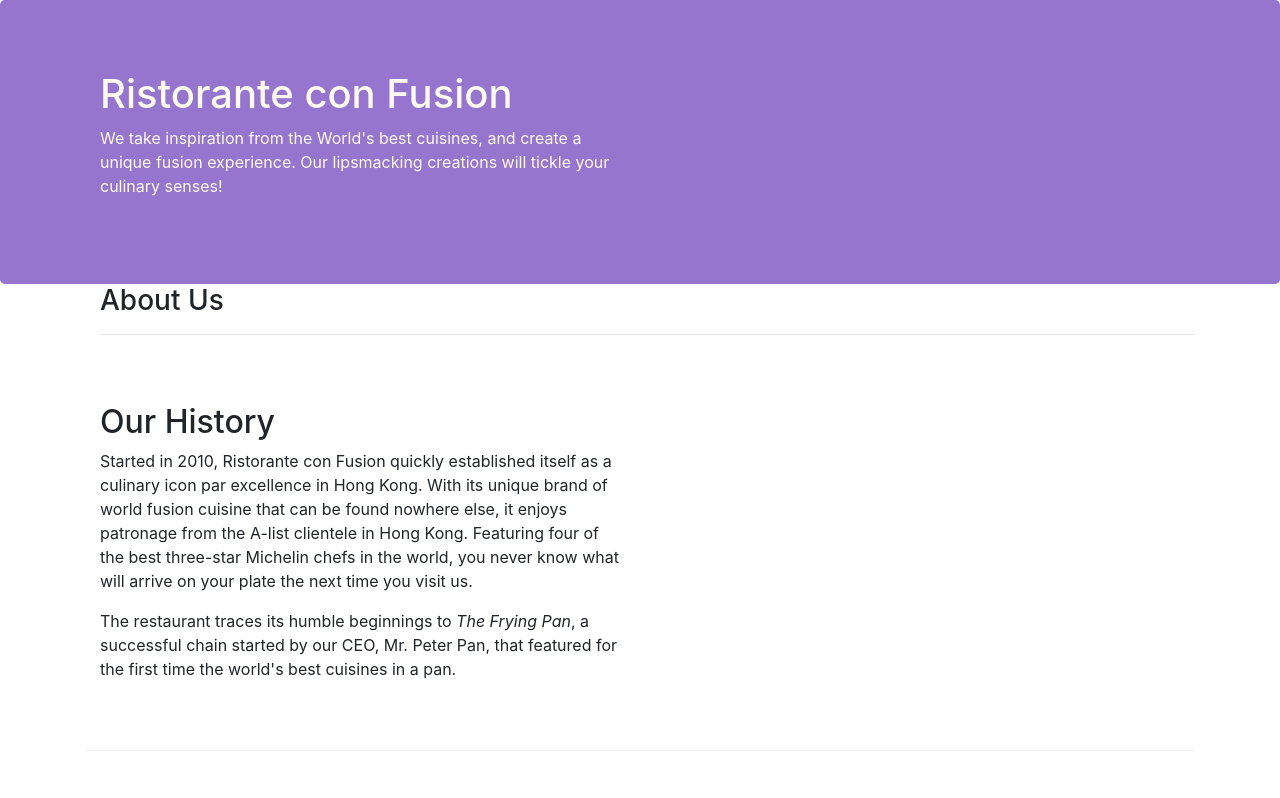
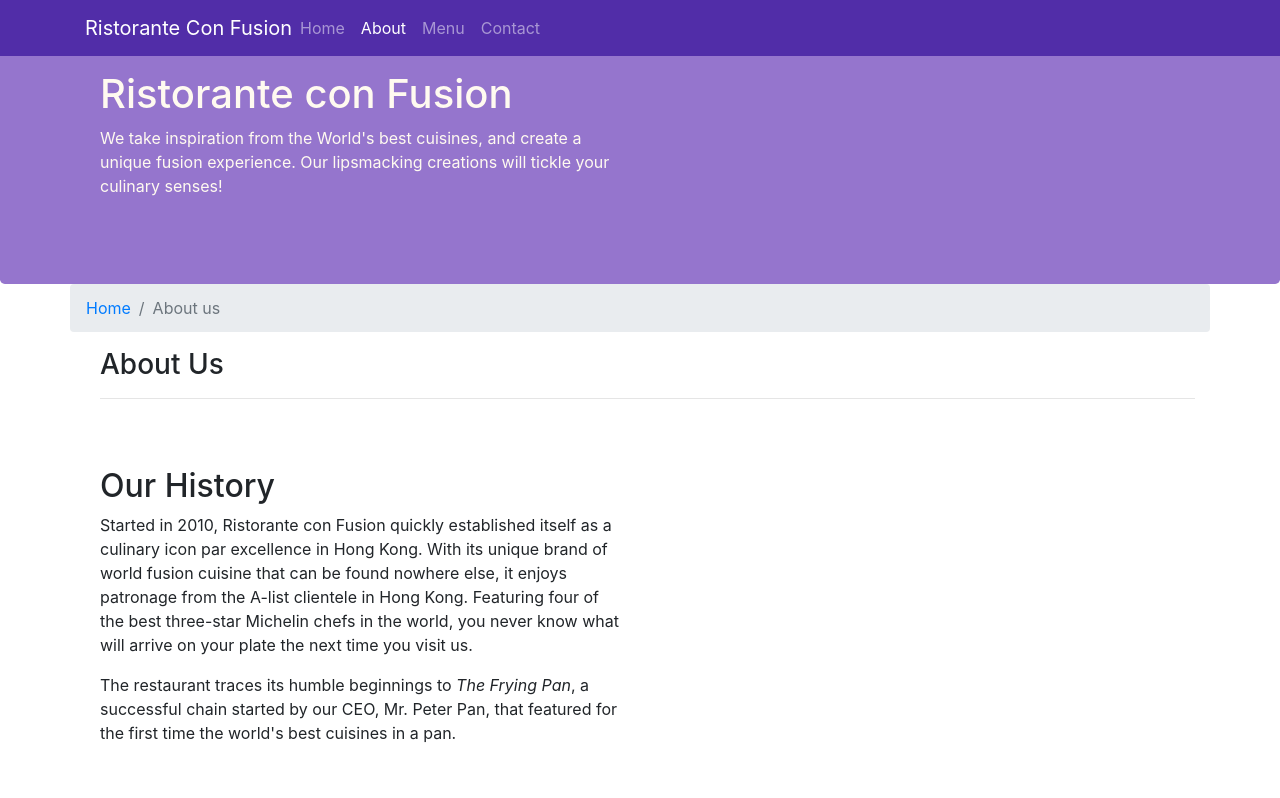
Before and after one commit to finderkeeper3107/bootstrap4, a website: page aboutus.html in a window 1280 px wide. Shown: the top 798 px of the page. Drawn offline with nearby package versions, Linux system fonts and the light colour scheme.

Commit message:
Added breadcrumb to Aboutus page

```diff
--- a/aboutus.html
+++ b/aboutus.html
@@ -18,6 +18,33 @@
   </head>
 
   <body>
+    <nav class="navbar navbar-dark navbar-expand-sm fixed-top">
+      <div class="container">
+        <button
+          class="navbar-toggler"
+          type="button"
+          data-toggle="collapse"
+          data-target="#Navbar"
+        >
+          <span class="navbar-toggler-icon"></span>
+        </button>
+        <a class="navbar-brand mr-auto" href="./index.html"
+          >Ristorante Con Fusion</a
+        >
+        <div class="collapse navbar-collapse" id="Navbar">
+          <ul class="navbar-nav mr-auto">
+            <li class="nav-item ">
+              <a class="nav-link" href="./index.html">Home</a>
+            </li>
+            <li class="nav-item">
+              <a class="nav-link active" href="#">About</a>
+            </li>
+            <li class="nav-item"><a class="nav-link" href="#">Menu</a></li>
+            <li class="nav-item"><a class="nav-link" href="#">Contact</a></li>
+          </ul>
+        </div>
+      </div>
+    </nav>
     <header class="jumbotron">
       <div class="container">
         <div class="row row-header">
@@ -36,6 +63,10 @@
 
     <div class="container">
       <div class="row">
+        <ol class="col-12 breadcrumb">
+          <li class="breadcrumb-item"><a href="./index.html">Home</a></li>
+          <li class="breadcrumb-item active">About us</li>
+        </ol>
         <div class="col aboutus-head">
           <h3>About Us</h3>
           <hr />
@@ -118,7 +149,7 @@
           <div class="col-4 offset-1 col-sm-2">
             <h5>Links</h5>
             <ul class="list-unstyled">
-              <li><a href="#">Home</a></li>
+              <li><a href="./index.html">Home</a></li>
               <li><a href="#">About</a></li>
               <li><a href="#">Menu</a></li>
               <li><a href="#">Contact</a></li>
--- a/css/style.css
+++ b/css/style.css
@@ -27,3 +27,10 @@
 .aboutus-head {
   padding-left: 30px;
 }
+.body {
+  padding: 50px 0px 0px 0px;
+  z-index: 0;
+}
+.navbar-dark {
+  background-color: #512da8;
+}
```
Also changed, not shown: index.html (+2 -2 lines).
